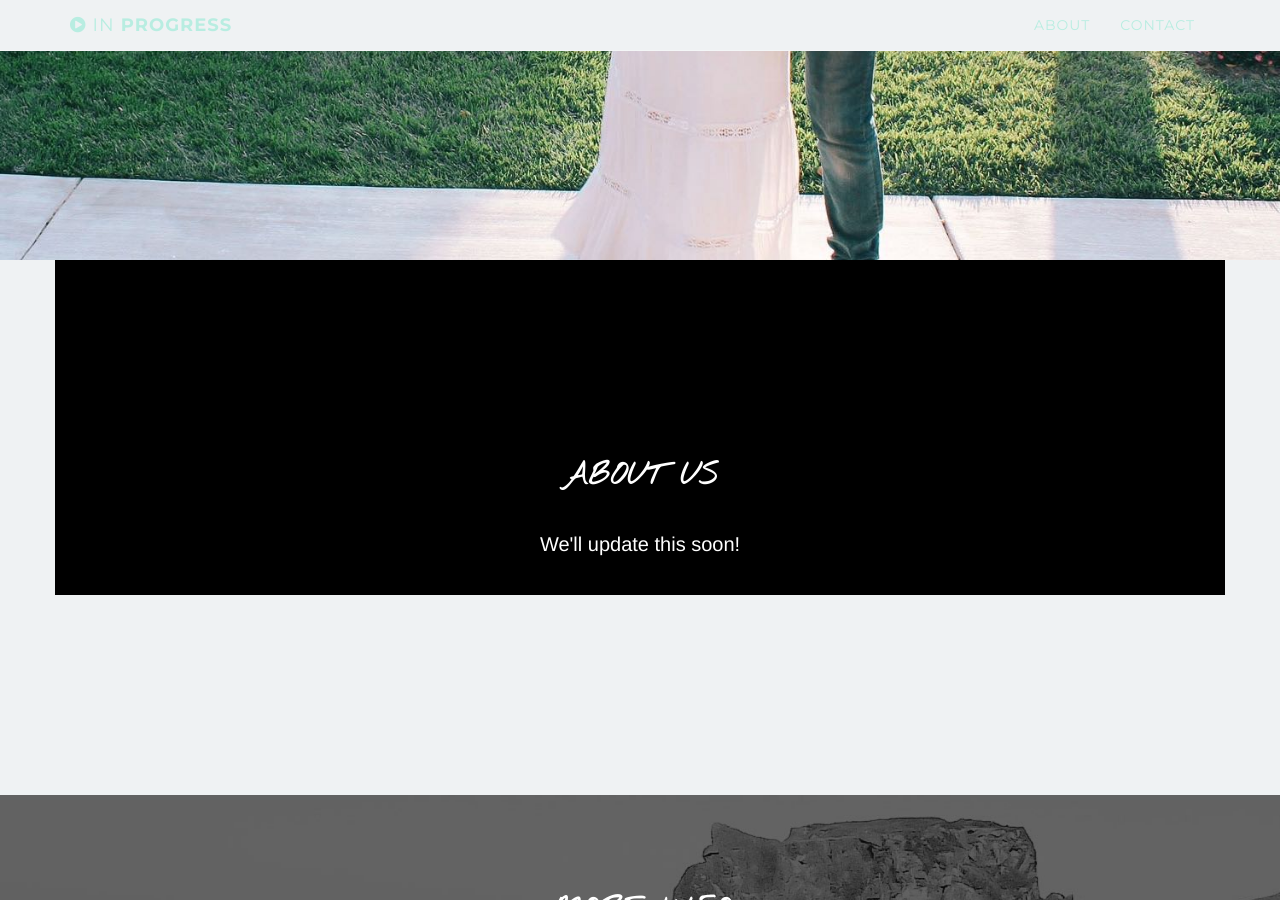
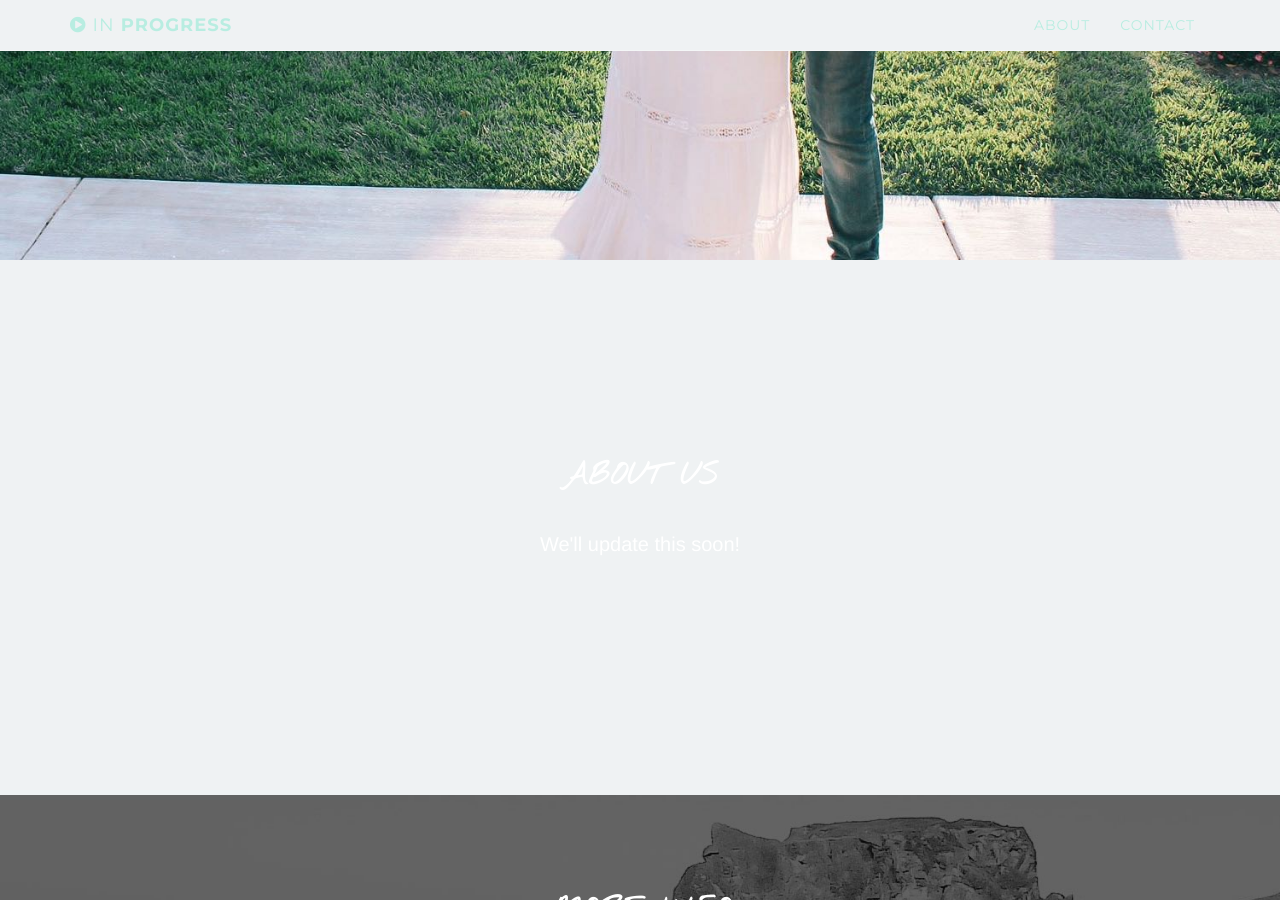
Before and after one commit to gutzrodolfo/arwedding.love, a Jekyll site: the page built from index.html, in a window 1280 px wide and 900 px high, scrolled down 640 px. Built offline with Jekyll 4.4.1, drawn with Linux system fonts in a browser that asks for light colours.

Commit message:
Update grayscale.css

```diff
--- a/_includes/css/grayscale.css
+++ b/_includes/css/grayscale.css
@@ -366,7 +366,3 @@ img::-moz-selection {
 body {
     webkit-tap-highlight-color: rgba(255,255,255,.2);
 }
-
-#about {
-    background-color: #000 !important;
-}
```
